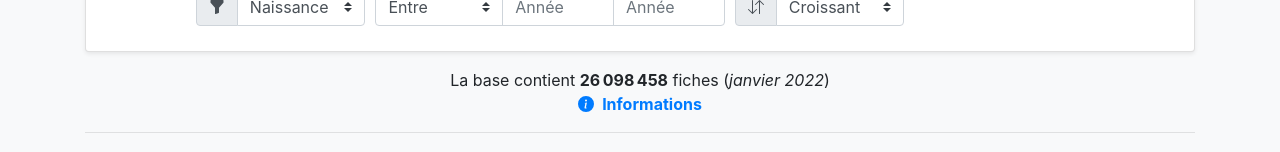
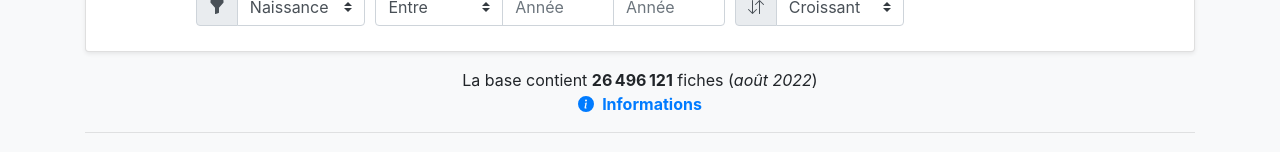
Before and after one commit to arbre-app/insee-deces-front, a React (Create React App) app: page / in a window 1280 px wide. Shown: the part 231-383 px from the top of the page. Built offline with nearby package versions, Linux system fonts and the light colour scheme.

Commit message:
Update config

```diff
--- a/src/config.js
+++ b/src/config.js
@@ -5,8 +5,8 @@ export const API_ENDPOINT = 'https://insee.arbre.app';
 const CONTACT_EMAIL_PREFIX = 'contact', CONTACT_EMAIL_DOMAIN = 'arbre.app';
 export const CONTACT_EMAIL = `${CONTACT_EMAIL_PREFIX}@${CONTACT_EMAIL_DOMAIN}`;
 
-export const DB_TOTAL_RECORDS = 26098458;
-export const DB_LAST_UPDATE = '2022-01-11';
+export const DB_TOTAL_RECORDS = 26496121;
+export const DB_LAST_UPDATE = '2022-08-22';
 
 export const RESULTS_PER_PAGE = [25, 50, 100];
 export const DEFAULT_RESULTS_PER_PAGE = RESULTS_PER_PAGE[0];
```
